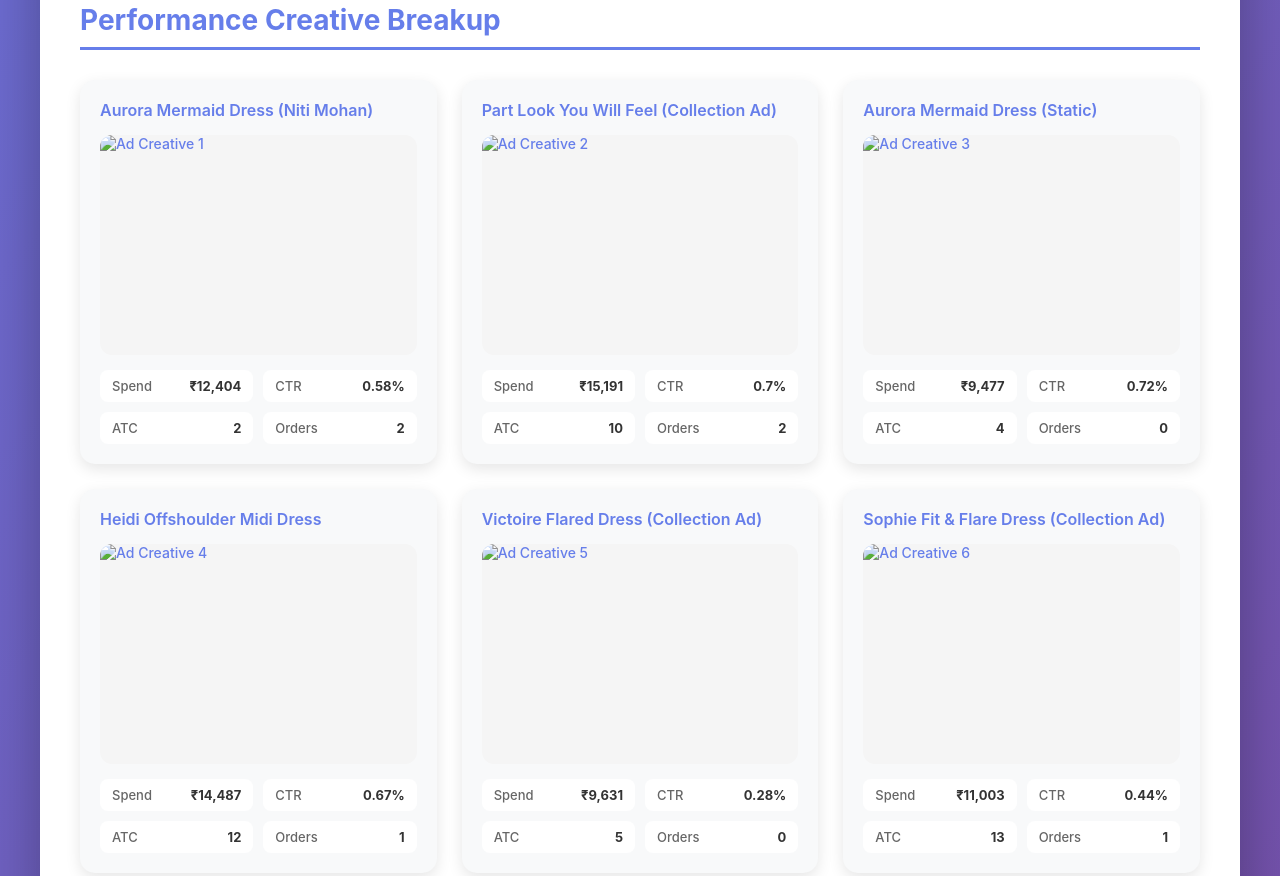
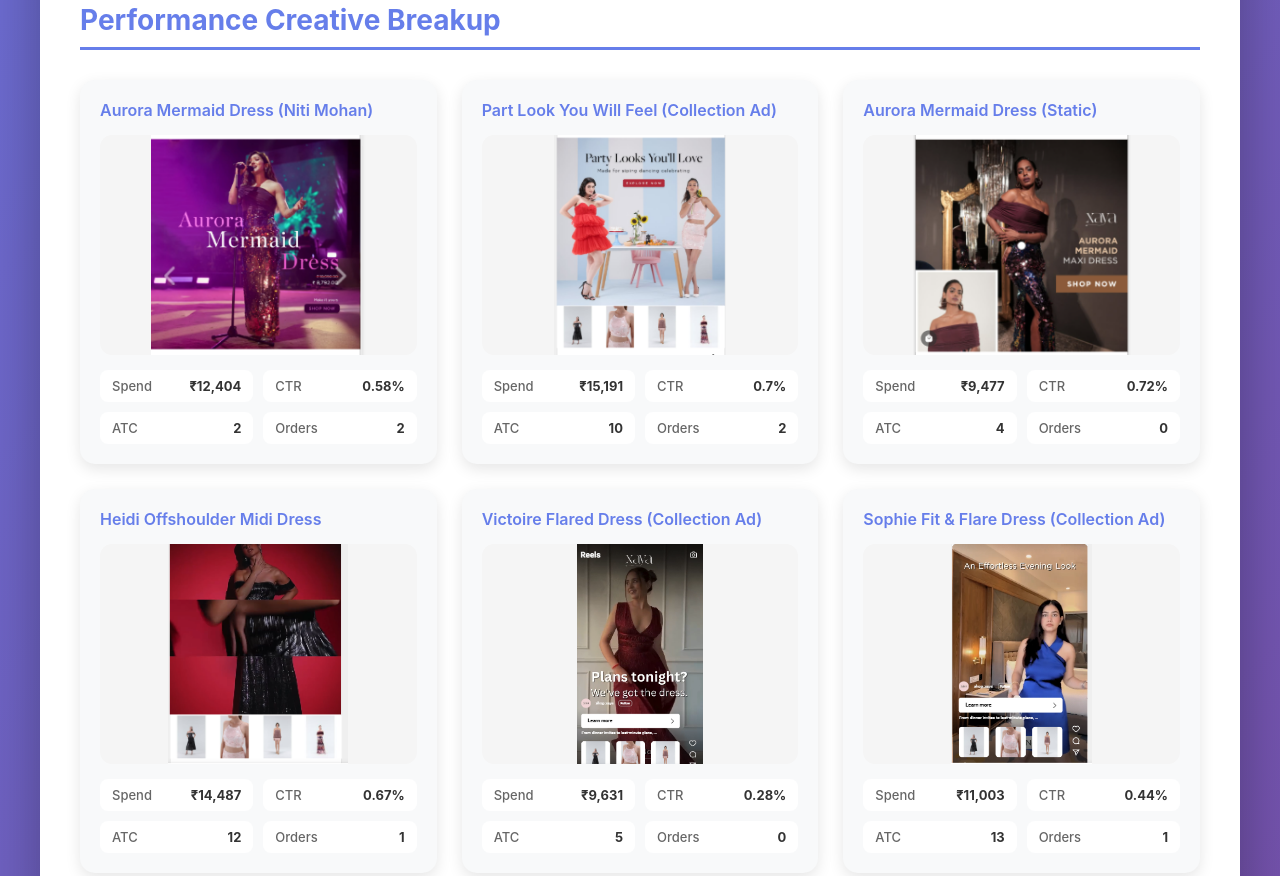
Before and after one commit to dhruvrijwani/Xaya, a plain HTML site: page index.html in a window 1280 px wide. Shown: the part 1628-2504 px from the top of the page. Drawn offline with Linux system fonts and the light colour scheme.

Commit message:
first commit

```diff
--- a/index.html
+++ b/index.html
@@ -430,7 +430,7 @@
                     <div class="creative-card">
                         <div class="creative-title">Aurora Mermaid Dress (Niti Mohan)</div>
                         <div class="creative-image-placeholder">
-                            <img src="images/creative-1.jpg" alt="Ad Creative 1">
+                            <img src="jan/ad1.png" alt="Ad Creative 1">
                         </div>
                         <div class="creative-metrics">
                             <div class="creative-metric">
@@ -455,7 +455,7 @@
                     <div class="creative-card">
                         <div class="creative-title">Part Look You Will Feel (Collection Ad)</div>
                         <div class="creative-image-placeholder">
-                            <img src="images/creative-1.jpg" alt="Ad Creative 2">
+                            <img src="jan/ad2.png" alt="Ad Creative 2">
                         </div>
                         <div class="creative-metrics">
                             <div class="creative-metric">
@@ -480,7 +480,7 @@
                     <div class="creative-card">
                         <div class="creative-title">Aurora Mermaid Dress (Static)</div>
                         <div class="creative-image-placeholder">
-                            <img src="images/creative-1.jpg" alt="Ad Creative 3">
+                            <img src="jan/ad3.png" alt="Ad Creative 3">
                         </div>
                         <div class="creative-metrics">
                             <div class="creative-metric">
@@ -505,7 +505,7 @@
                     <div class="creative-card">
                         <div class="creative-title">Heidi Offshoulder Midi Dress</div>
                         <div class="creative-image-placeholder">
-                            <img src="images/creative-1.jpg" alt="Ad Creative 4">
+                            <img src="jan/ad4.png" alt="Ad Creative 4">
                         </div>
                         <div class="creative-metrics">
                             <div class="creative-metric">
@@ -530,7 +530,7 @@
                     <div class="creative-card">
                         <div class="creative-title">Victoire Flared Dress (Collection Ad)</div>
                         <div class="creative-image-placeholder">
-                            <img src="images/creative-1.jpg" alt="Ad Creative 5">
+                            <img src="jan/ad5.png" alt="Ad Creative 5">
                         </div>
                         <div class="creative-metrics">
                             <div class="creative-metric">
@@ -555,7 +555,7 @@
                     <div class="creative-card">
                         <div class="creative-title">Sophie Fit & Flare Dress (Collection Ad)</div>
                         <div class="creative-image-placeholder">
-                            <img src="images/creative-1.jpg" alt="Ad Creative 6">
+                            <img src="jan/ad6.png" alt="Ad Creative 6">
                         </div>
                         <div class="creative-metrics">
                             <div class="creative-metric">
@@ -580,7 +580,7 @@
                     <div class="creative-card">
                         <div class="creative-title">Natalia Dress</div>
                         <div class="creative-image-placeholder">
-                            <img src="images/creative-1.jpg" alt="Ad Creative 7">
+                            <img src="jan/ad7.png" alt="Ad Creative 7">
                         </div>
                         <div class="creative-metrics">
                             <div class="creative-metric">
```
Also changed, not shown: jan/ad1.png (added), jan/ad2.png (added), jan/ad3.png (added), jan/ad4.png (added), jan/ad5.png (added), jan/ad6.png (added), jan/ad7.png (added).
